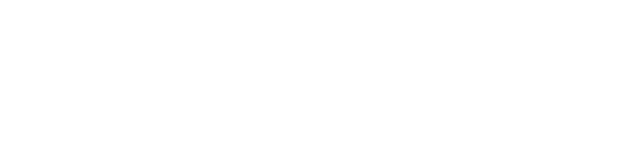
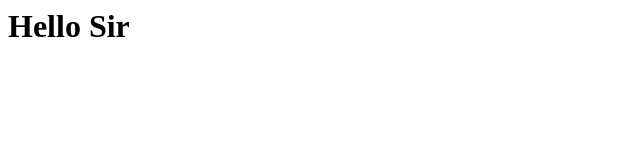
Before and after one commit to technologybangla21/firstclass, a plain HTML site: page index.html in a window 1280 px wide. Shown: the whole page, without its empty margins (0-640 px from the left). Drawn offline with Linux system fonts and the light colour scheme.

Commit message:
index file modified

```diff
--- a/index.html
+++ b/index.html
@@ -1 +1 @@
-<h1></h1>
+<h1>Hello Sir</h1>
```
Also changed, not shown: demo.html (+1 -1 lines), 2 other files.
